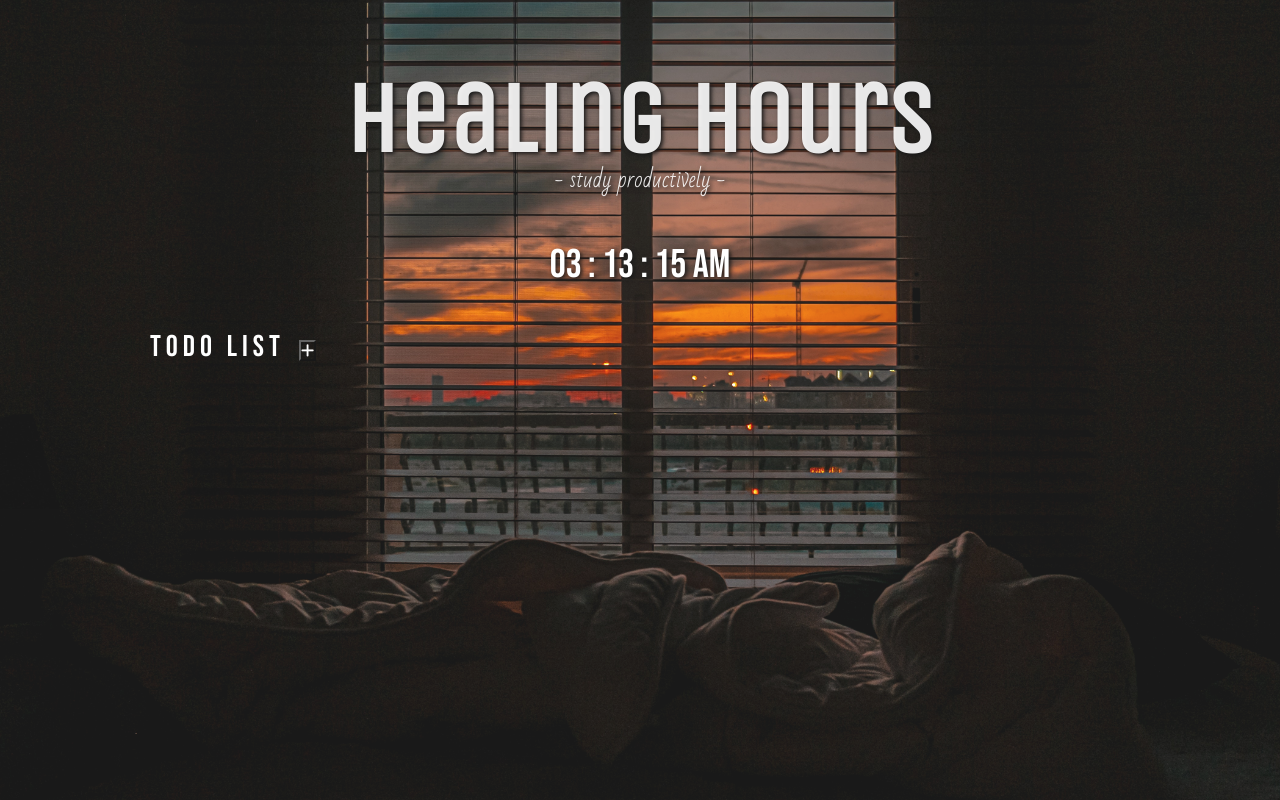
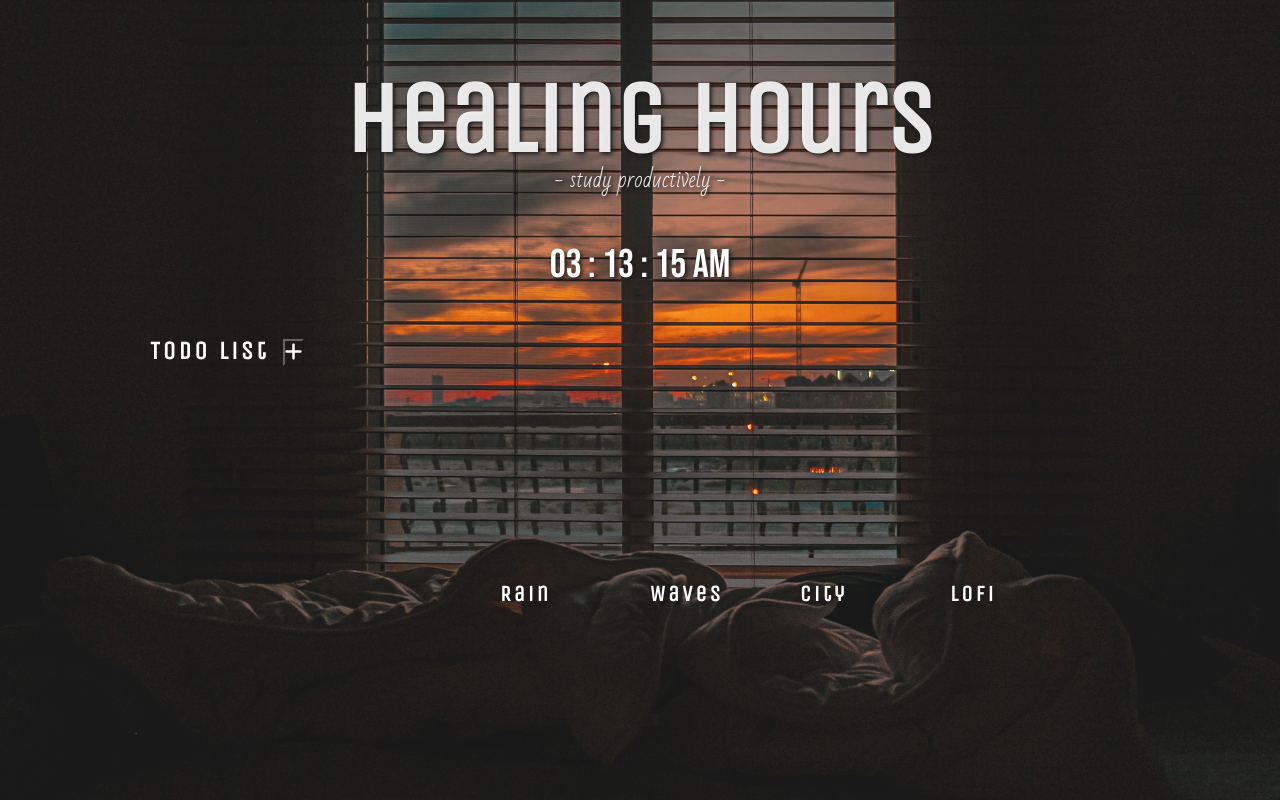
Before and after one commit to rachella0418/BeProductive, a plain HTML site: page index.html in a window 1280 px wide. Drawn offline with nearby package versions, Linux system fonts and the light colour scheme.

Commit message:
added some songs

```diff
--- a/index.html
+++ b/index.html
@@ -17,6 +17,7 @@
             <link rel="preconnect" href="https://fonts.gstatic.com" crossorigin>
             <link href="https://fonts.googleapis.com/css2?family=Bebas+Neue&display=swap" rel="stylesheet">
         <link rel="stylesheet" href="https://cdnjs.cloudflare.com/ajax/libs/font-awesome/6.1.1/css/all.min.css" integrity="sha512-KfkfwYDsLkIlwQp6LFnl8zNdLGxu9YAA1QvwINks4PhcElQSvqcyVLLD9aMhXd13uQjoXtEKNosOWaZqXgel0g==" crossorigin="anonymous" referrerpolicy="no-referrer" />
+        <link href="https://fonts.googleapis.com/css2?family=Indie+Flower&display=swap" rel="stylesheet">
     </head>
     <body>
         <section class="header">
@@ -29,7 +30,7 @@
             </body>
 
             <div class="todo-list">
-                <p class="todo-title">ToDo List</p>
+                <h3 class="todo-title">ToDo List</h3>
                 <button class="addBtn" type="button">
                     <i class="fa-solid fa-plus"></i>
                 </button>
@@ -38,6 +39,17 @@
                 </div>
             </div>
 
+            <div class="tracks">
+                <h3 class="rain">Rain</h3>
+                <h3 class="waves">Waves</h3>
+                <h3 class="city">City</h3>
+                <h3 class="lofi">Lofi</h3>
+
+            </div>
+            <audio id="music">
+                <source src="songs/rain" type="audio">
+            </audio>
+
         </section>
 
 
--- a/script.js
+++ b/script.js
@@ -46,3 +46,8 @@ function addTask(event) {
 
     taskList.appendChild(todoDiv);
 }
+
+const song = document.getElementById("music");
+function e(event) {
+    song.play();
+}
--- a/style.css
+++ b/style.css
@@ -48,10 +48,10 @@
 }
 
 .todo-title{
-    font-family: 'Bebas Neue', cursive;
+    font-family: 'Unica One', cursive;
     color: white;
-    font-size: 30px;
-    letter-spacing: 5px;
+    font-size: 25px;
+    letter-spacing: 3px;
     display: inline-block;
 }
 
@@ -60,7 +60,7 @@
     background-color: transparent;
     color: white;
     cursor: pointer;
-    font-size: 15px;
+    font-size: 20px;
 }
 
 .tasks-container{
@@ -80,7 +80,7 @@
     border: none;
     color: white;
     font-size: 20px;
-    font-family: 'Unica One', cursive;
+    font-family: 'Indie Flower', cursive;
     margin-left: 20px;
 
 }
@@ -95,3 +95,47 @@
 .todo li {
     flex: 1;
 }
+
+.rain {
+    font-family: 'Unica One', cursive;
+    color: white;
+    letter-spacing: 3px;
+    font-size: 22px;
+    position: absolute;
+    left: 500px;
+    bottom: 193px;
+    text-shadow: 2px 2px 4px black;
+}
+
+.waves {
+    font-family: 'Unica One', cursive;
+    color: white;
+    letter-spacing: 3px;
+    font-size: 22px;
+    position: absolute;
+    left: 650px;
+    bottom: 193px;
+    text-shadow: 2px 2px 4px black;
+}
+
+.city {
+    font-family: 'Unica One', cursive;
+    color: white;
+    letter-spacing: 3px;
+    font-size: 22px;
+    position: absolute;
+    left: 800px;
+    bottom: 193px;
+    text-shadow: 2px 2px 4px black;
+}
+
+.lofi {
+    font-family: 'Unica One', cursive;
+    color: white;
+    letter-spacing: 3px;
+    font-size: 22px;
+    position: absolute;
+    left: 950px;
+    bottom: 193px;
+    text-shadow: 2px 2px 4px black;
+}
```
Also changed, not shown: 3 other files.
